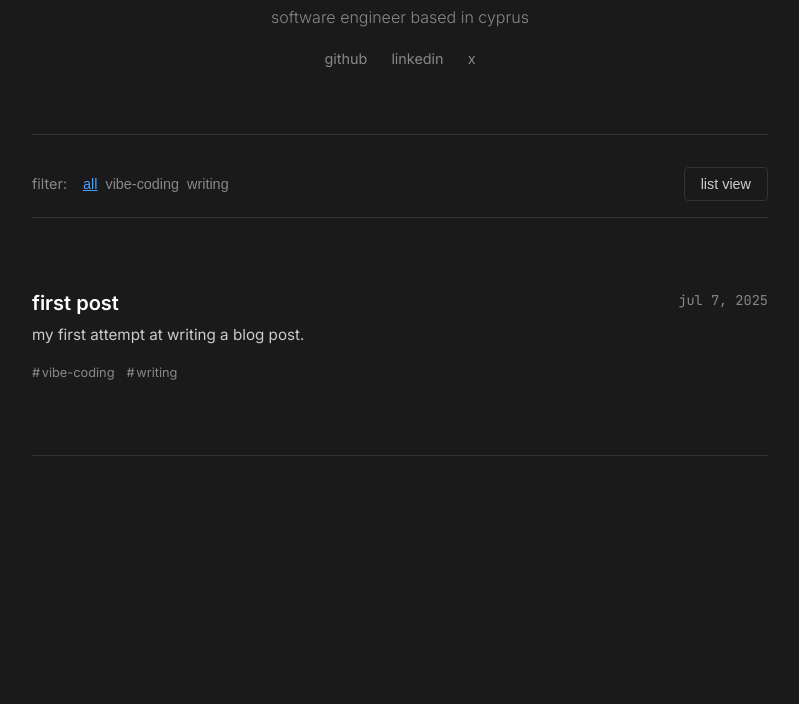
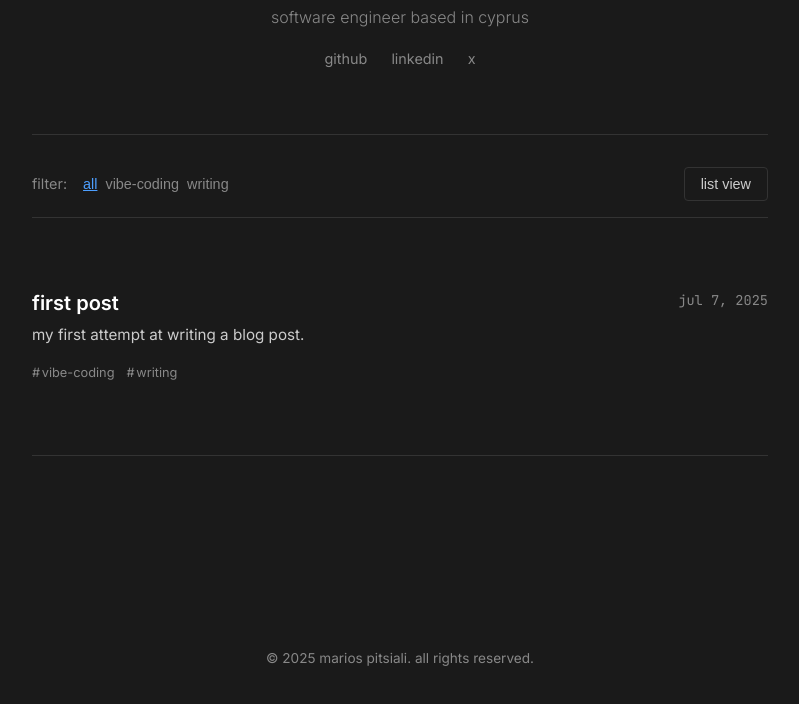
Before and after one commit to Mpitsiali/blog, a plain HTML site: page index.html in a window 1280 px wide. Shown: the part 118-822 px from the top of the page, without its empty margins (240-1039 px from the left). Before the commit the page ends 800 px from the top, so only its background shows below. Drawn offline with nearby package versions, Linux system fonts and the light colour scheme.

Commit message:
add footer

```diff
--- a/index.html
+++ b/index.html
@@ -51,6 +51,10 @@
                 <!-- Individual post content -->
             </article>
         </div>
+
+        <footer>
+            <p>© 2025 marios pitsiali. all rights reserved.</p>
+        </footer>
     </div>
 
     <script src="script.js"></script>
--- a/styles.css
+++ b/styles.css
@@ -427,6 +427,15 @@ body {
   color: var(--text-primary);
 }
 
+footer {
+  text-align: center;
+  padding: 5rem 0;
+  margin-top: 5rem;
+  /* border-top: 1px solid var(--border-color); */
+  color: var(--text-muted);
+  font-size: 0.85rem;
+}
+
 /* Responsive Design */
 @media (max-width: 768px) {
   .container {
```
